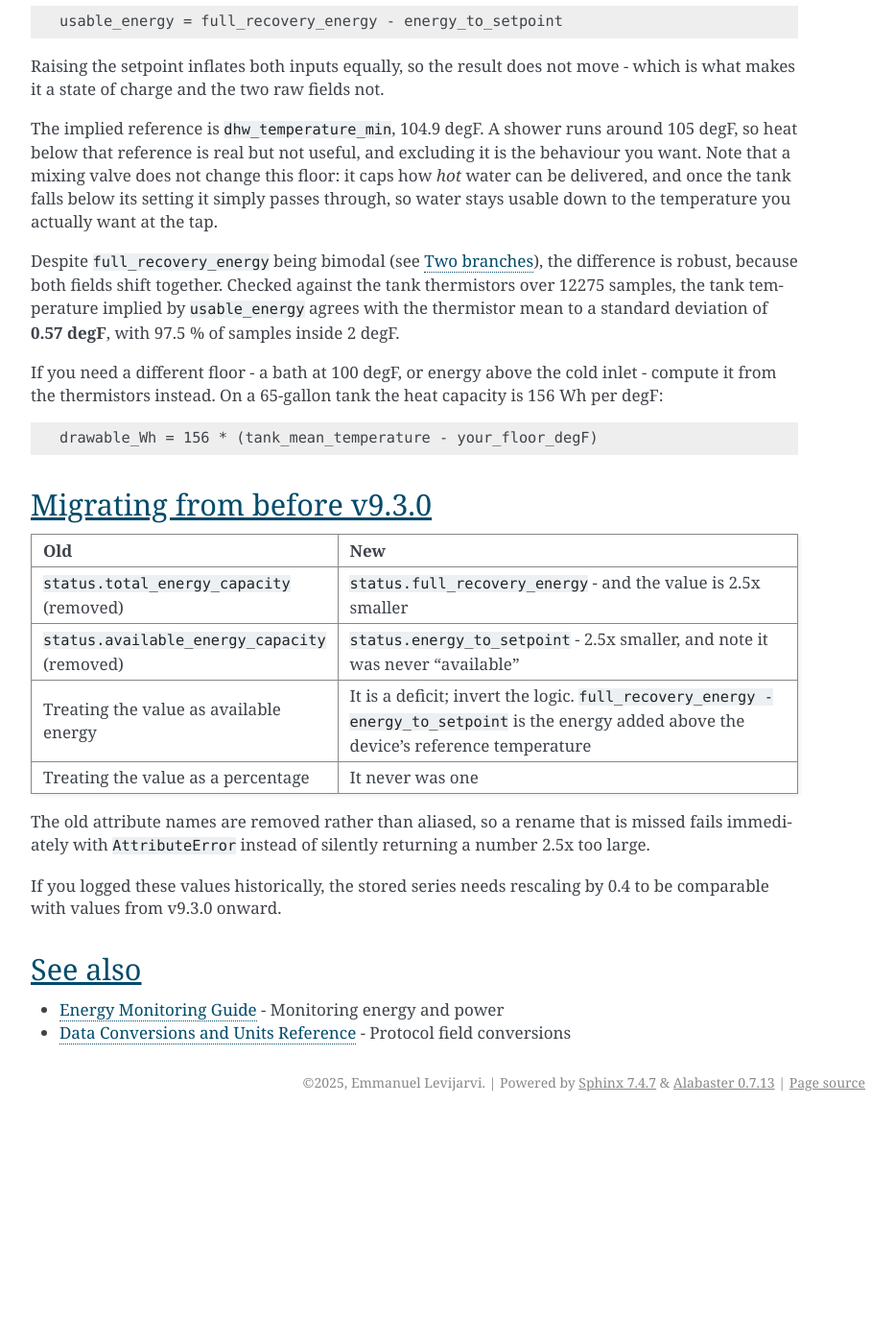
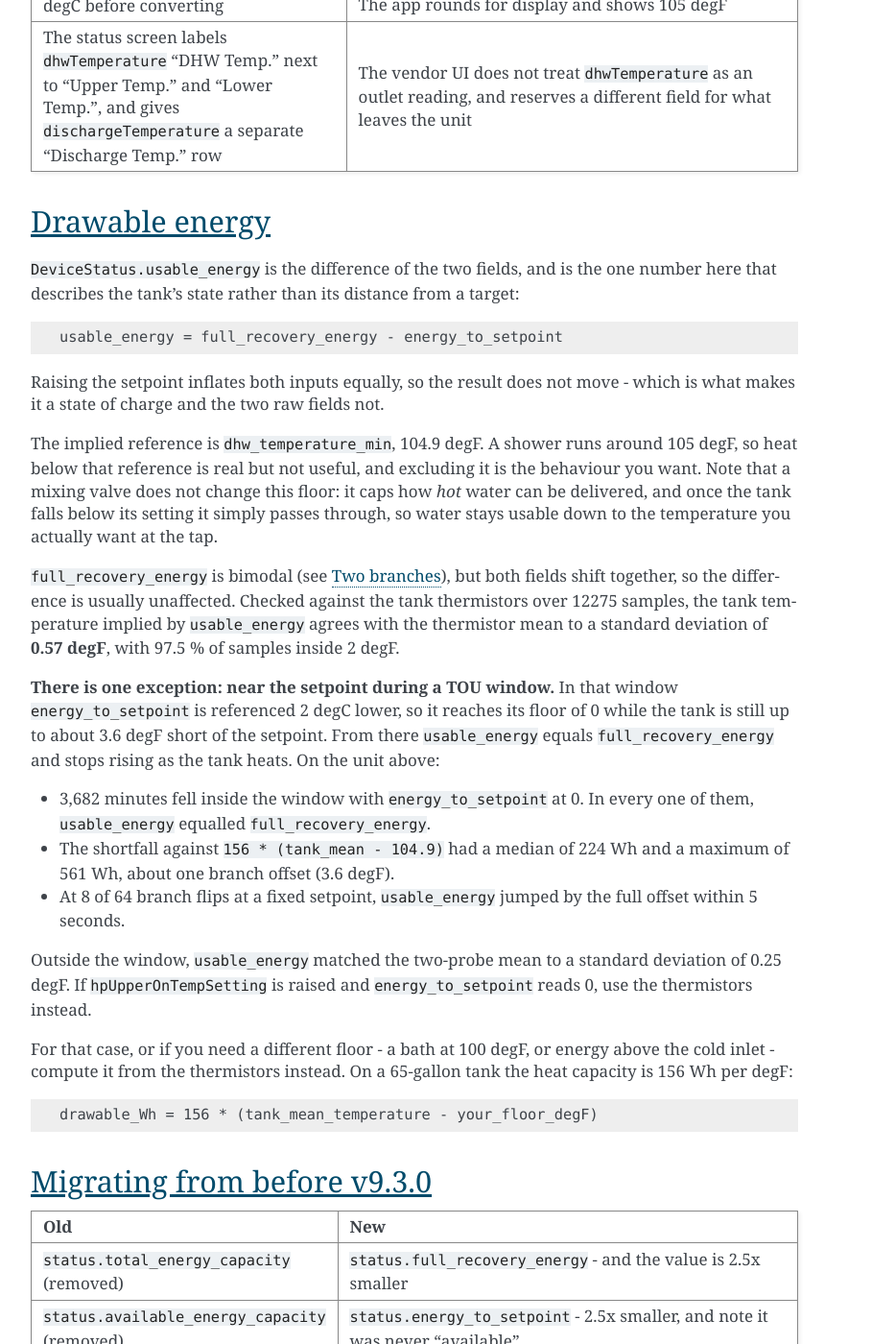
Before and after one commit to eman/nwp500-python, a Sphinx documentation site: the page built from docs/explanation/tank-energy.rst, in a window 1280 px wide and 1400 px high, scrolled down 6080 px. Shown: the whole window at 96% size, without its empty margins (338-1271 px from the left). Built offline with Sphinx 7.4.7, drawn with Linux system fonts in a browser that asks for light colours; before the commit the page ends 7247 px from its top, so only the background shows below that; some of the changed text lies outside the part shown.

Commit message:
docs: hpUpperOnTempSetting selects the second energy branch
tank-energy.rst said what selects full_recovery_energy's second branch
was unknown. On one NWP500-65 over 50,819 HEAT_PUMP minutes,
hpUpperOnTempSetting separates the branches with no exceptions: 104.9
degF on the primary, raised to about the setpoint during the afternoon
TOU window on the secondary. energy_to_setpoint shifts by the same
2 degC.

That makes usable_energy's robustness claim too strong. In the window,
energy_to_setpoint reaches 0 up to about 3.6 degF short of setpoint,
and usable_energy then caps at full_recovery_energy, under-reading by
up to 561 Wh. Qualify the claim on the page and in the usable_energy
docstring, and point at the thermistors for that case.

Closes #140

```diff
--- a/docs/explanation/tank-energy.rst
+++ b/docs/explanation/tank-energy.rst
@@ -277,13 +277,34 @@
 
    full_recovery_energy = k * (setpoint - dhwTemperatureMin)
 
-The secondary branch behaves identically with a reference 2 degC higher,
-and **what selects between them is unknown**. The device's
-``hpUpperOnTempSetting`` correlates with the choice - 104.9 degF
-when the primary is active, 143.4 degF when the secondary is - which
-would fit the device computing recovery cost from its own turn-on
-threshold, but only 22 paired samples were available and that is a lead
-rather than a finding.
+The secondary branch behaves identically with a reference 2 degC higher.
+
+**What selects it is the upper heat-pump turn-on setting,**
+``hpUpperOnTempSetting``. On one 240 V NWP500-65
+in ``HEAT_PUMP`` mode, over 50,819 one-minute samples from 2026-08-14 to
+2026-09-19, the setting separates the branches with no exceptions:
+
+.. list-table::
+   :header-rows: 1
+
+   * - ``hpUpperOnTempSetting``
+     - Minutes
+     - Reference implied by ``setpoint - full_recovery_energy / 156``
+   * - 104.9 degF
+     - 40,578
+     - 104.88 degF (p5-p95 104.88-104.90)
+   * - Raised to about the setpoint
+     - 10,241
+     - **108.49 degF** (p5-p95 108.49-108.50)
+
+The raised setting is the device's afternoon Time-of-Use window. It
+appears around the 14:00-16:00 period boundaries and falls back around
+19:00-21:00. ``energy_to_setpoint`` moves with it: inside the window it
+reads ``156 * (setpoint - tank_mean) - 556`` Wh, where the -556 Wh is the
+2 degC offset, still within 12 Wh. Both fields are referenced 2 degC
+lower during the window. That matches the 1.9 degC shortfall in
+:doc:`tou-recovery-cap`, so the fields appear to measure against the
+device's TOU-reduced target.
 
 .. warning::
    Because of this, do not derive the tank's heat capacity from a live
@@ -387,14 +408,33 @@
 through, so water stays usable down to the temperature you actually want
 at the tap.
 
-Despite ``full_recovery_energy`` being bimodal (see `Two branches`_),
-the difference is robust, because both fields shift together. Checked
+``full_recovery_energy`` is bimodal (see `Two branches`_), but both
+fields shift together, so the difference is usually unaffected. Checked
 against the tank thermistors over 12275 samples, the tank temperature
 implied by ``usable_energy`` agrees with the thermistor mean to a
 standard deviation of **0.57 degF**, with 97.5 % of samples inside
 2 degF.
 
-If you need a different floor - a bath at 100 degF, or energy above the
+**There is one exception: near the setpoint during a TOU window.** In
+that window ``energy_to_setpoint`` is referenced 2 degC lower, so it
+reaches its floor of 0 while the tank is still up to about 3.6 degF
+short of the setpoint. From there ``usable_energy`` equals
+``full_recovery_energy`` and stops rising as the tank heats. On the unit
+above:
+
+* 3,682 minutes fell inside the window with ``energy_to_setpoint`` at 0.
+  In every one of them, ``usable_energy`` equalled
+  ``full_recovery_energy``.
+* The shortfall against ``156 * (tank_mean - 104.9)`` had a median of
+  224 Wh and a maximum of 561 Wh, about one branch offset (3.6 degF).
+* At 8 of 64 branch flips at a fixed setpoint, ``usable_energy`` jumped by
+  the full offset within 5 seconds.
+
+Outside the window, ``usable_energy`` matched the two-probe mean to a
+standard deviation of 0.25 degF. If ``hpUpperOnTempSetting`` is raised
+and ``energy_to_setpoint`` reads 0, use the thermistors instead.
+
+For that case, or if you need a different floor - a bath at 100 degF, or energy above the
 cold inlet - compute it from the thermistors instead. On a 65-gallon tank
 the heat capacity is 156 Wh per degF:
 
```
Also changed, not shown: CHANGELOG.rst (+12 -0 lines), 1 other file.
